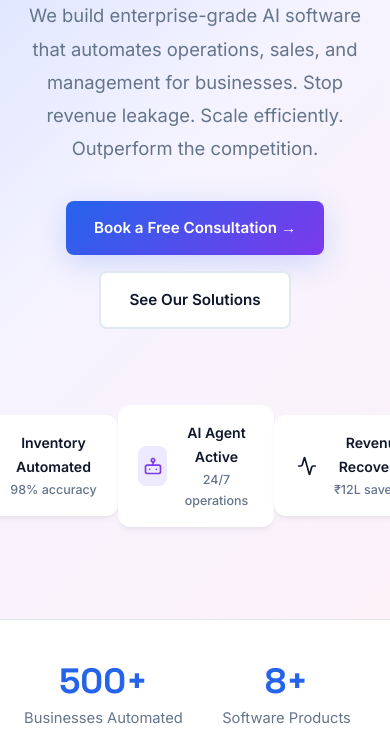
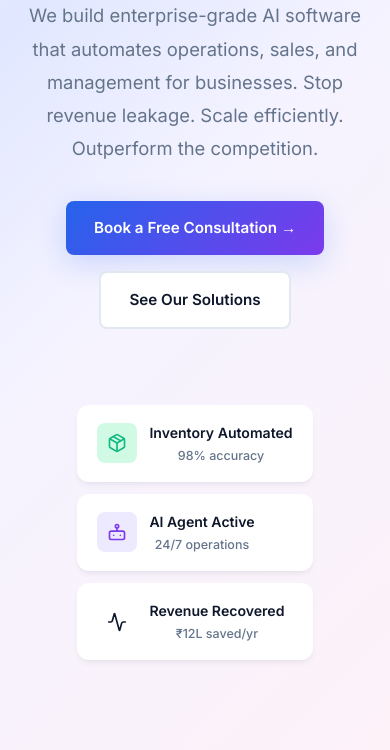
Before and after one commit to Adityahulk/akautomations, a website built with Vite: page index.html in a window 390 px wide. Shown: the part 341-1091 px from the top of the page. Built offline with nearby package versions, Linux system fonts and the light colour scheme.

Commit message:
fixing iphone view

```diff
--- a/src/style.css
+++ b/src/style.css
@@ -882,12 +882,18 @@ img { max-width: 100%; display: block; }
   .footer-grid { grid-template-columns: 1fr; gap: 32px; }
   .footer-bottom { flex-direction: column; gap: 12px; }
   .about-pillars { grid-template-columns: 1fr; }
-  .hero-visual { min-height: auto; margin-top: 16px; }
+  .hero-visual {
+    min-height: auto;
+    margin-top: 16px;
+    flex-direction: column;
+    align-items: stretch;
+  }
   .hero-float-card {
     position: static;
     animation: none;
     margin-bottom: 12px;
     box-shadow: var(--shadow-md);
+    width: 100%;
   }
   .hero-blob { display: none; }
   .cta-section h2 { font-size: 2rem; }
```
